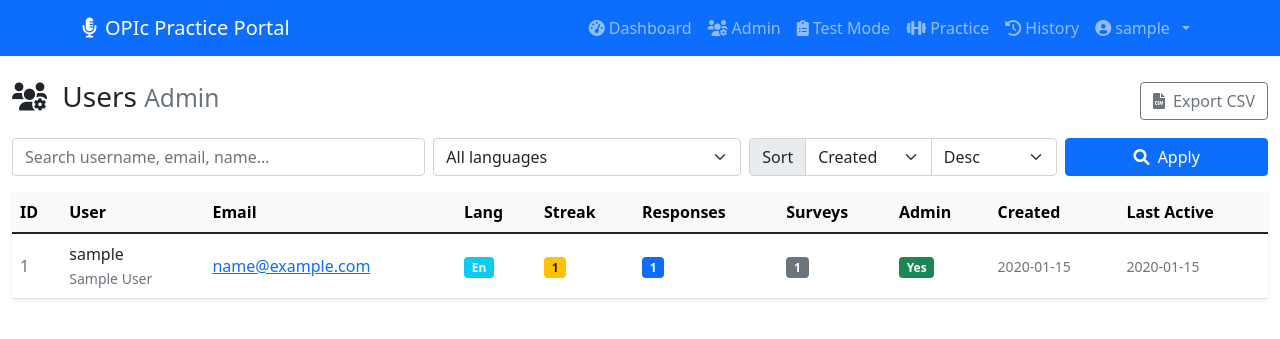
After one commit to pnam-ng/OPIc-Practice-Portal, a Flask app: page /admin/users in a window 1280 px wide. The commit adds this page. Shown: the top 339 px of the page. Run offline with Flask 3, Linux system fonts and the light colour scheme; a user stored in the database is signed in; tables that the repository leaves empty hold one stand-in row (values such as "Sample post").

Commit message:
add user list

```diff
--- a/app.py
+++ b/app.py
@@ -91,12 +91,13 @@ def register_blueprints(app):
     from app.blueprints.main import main_bp
     from app.blueprints.test_mode import test_mode_bp
     from app.blueprints.practice_mode import practice_mode_bp
+    from app.blueprints.admin import admin_bp
 
     app.register_blueprint(auth_bp, url_prefix='/auth')
     app.register_blueprint(main_bp)
     app.register_blueprint(test_mode_bp, url_prefix='/test')
     app.register_blueprint(practice_mode_bp, url_prefix='/practice')
-
+    app.register_blueprint(admin_bp, url_prefix='/admin')
 
 def create_celery(app=None):
     """Create Celery instance"""
--- a/scripts/init_db_with_samples.py
+++ b/scripts/init_db_with_samples.py
@@ -11,6 +11,7 @@ from pathlib import Path
 
 # Add the project root to Python path
 sys.path.insert(0, str(Path(__file__).parent))
+sys.path.append(os.path.dirname(os.path.dirname(os.path.abspath(__file__))))
 
 from app import create_app, db
 from app.models import User, Question, Response, Survey
--- /dev/null
+++ b/templates/admin/user_list.html
@@ -0,0 +1,124 @@
+{% extends "base.html" %}
+{% block title %}Admin • Users — OPIc Practice Portal{% endblock %}
+
+{% block content %}
+<div class="container-fluid py-4">
+  <div class="d-flex flex-wrap justify-content-between align-items-center mb-3">
+    <h3 class="mb-2">
+      <i class="fas fa-users-cog me-2"></i> Users
+      <small class="text-muted">Admin</small>
+    </h3>
+
+    <div class="d-flex gap-2">
+      <a class="btn btn-outline-secondary" href="{{ url_for('admin.users_csv', q=q, lang=lang) }}">
+        <i class="fas fa-file-csv me-1"></i> Export CSV
+      </a>
+    </div>
+  </div>
+
+  <form class="row g-2 mb-3" method="get" action="{{ url_for('admin.users') }}">
+    <div class="col-md-4">
+      <input type="text" name="q" value="{{ q }}" class="form-control" placeholder="Search username, email, name…">
+    </div>
+    <div class="col-md-3">
+      <select name="lang" class="form-select">
+        <option value="">All languages</option>
+        <option value="english" {{ 'selected' if lang == 'english' else '' }}>English</option>
+        <option value="korean"  {{ 'selected' if lang == 'korean'  else '' }}>Korean</option>
+      </select>
+    </div>
+    <div class="col-md-3">
+      <div class="input-group">
+        <label class="input-group-text" for="sort">Sort</label>
+        <select id="sort" name="sort" class="form-select">
+          <option value="created_at" {{ 'selected' if sort == 'created_at' else '' }}>Created</option>
+          <option value="username"   {{ 'selected' if sort == 'username'   else '' }}>Username</option>
+          <option value="email"      {{ 'selected' if sort == 'email'      else '' }}>Email</option>
+          <option value="responses"  {{ 'selected' if sort == 'responses'  else '' }}>Responses</option>
+        </select>
+        <select name="order" class="form-select">
+          <option value="desc" {{ 'selected' if order == 'desc' else '' }}>Desc</option>
+          <option value="asc"  {{ 'selected' if order == 'asc'  else '' }}>Asc</option>
+        </select>
+      </div>
+    </div>
+    <div class="col-md-2">
+      <button class="btn btn-primary w-100">
+        <i class="fas fa-search me-1"></i> Apply
+      </button>
+    </div>
+  </form>
+
+  <div class="card border-0 shadow-sm">
+    <div class="table-responsive">
+      <table class="table table-hover align-middle mb-0">
+        <thead class="table-light">
+          <tr>
+            <th>ID</th>
+            <th>User</th>
+            <th>Email</th>
+            <th>Lang</th>
+            <th>Streak</th>
+            <th>Responses</th>
+            <th>Surveys</th>
+            <th>Admin</th>
+            <th>Created</th>
+            <th>Last Active</th>
+          </tr>
+        </thead>
+        <tbody>
+        {% for u in users %}
+          <tr>
+            <td class="text-muted">{{ u.id }}</td>
+            <td>
+              <div class="fw-semibold">{{ u.username }}</div>
+              <small class="text-muted">{{ u.name }}</small>
+            </td>
+            <td><a href="mailto:{{ u.email }}">{{ u.email }}</a></td>
+            <td><span class="badge bg-info">{{ u.target_language|title }}</span></td>
+            <td><span class="badge bg-warning text-dark">{{ u.streak_count or 0 }}</span></td>
+            <td><span class="badge bg-primary">{{ u.responses_count }}</span></td>
+            <td><span class="badge bg-secondary">{{ u.surveys_count }}</span></td>
+            <td>
+              {% if u.is_admin %}
+                <span class="badge bg-success">Yes</span>
+              {% else %}
+                <span class="badge bg-light text-dark">No</span>
+              {% endif %}
+            </td>
+            <td><small class="text-muted">{{ u.created_at.strftime('%Y-%m-%d') if u.created_at else '-' }}</small></td>
+            <td><small class="text-muted">{{ u.last_active_date.strftime('%Y-%m-%d') if u.last_active_date else '-' }}</small></td>
+          </tr>
+        {% else %}
+          <tr><td colspan="10" class="text-center text-muted py-4">No users found.</td></tr>
+        {% endfor %}
+        </tbody>
+      </table>
+    </div>
+
+    {% if pages > 1 %}
+    <div class="card-footer bg-white">
+      <nav>
+        <ul class="pagination mb-0 justify-content-end flex-wrap">
+          <li class="page-item {{ 'disabled' if page == 1 else '' }}">
+            <a class="page-link" href="{{ page_url(1) }}">&laquo;</a>
+          </li>
+          <li class="page-item {{ 'disabled' if page == 1 else '' }}">
+            <a class="page-link" href="{{ page_url(page-1) }}">&lsaquo;</a>
+          </li>
+          <li class="page-item disabled">
+            <span class="page-link">Page {{ page }} / {{ pages }}</span>
+          </li>
+          <li class="page-item {{ 'disabled' if page == pages else '' }}">
+            <a class="page-link" href="{{ page_url(page+1) }}">&rsaquo;</a>
+          </li>
+          <li class="page-item {{ 'disabled' if page == pages else '' }}">
+            <a class="page-link" href="{{ page_url(pages) }}">&raquo;</a>
+          </li>
+        </ul>
+      </nav>
+    </div>
+    {% endif %}
+  </div>
+</div>
+{% endblock %}
--- a/templates/base.html
+++ b/templates/base.html
@@ -195,6 +195,12 @@
                 <a class="nav-link" href="{{ url_for('main.dashboard') }}">
                     <i class="fas fa-tachometer-alt me-1"></i>Dashboard
                 </a>
+                {% if current_user.is_authenticated and current_user.is_admin %}
+                <a class="nav-link" href="{{ url_for('admin.users') }}">
+                    <i class="fas fa-users-cog me-1"></i>Admin
+                </a>
+
+                {% endif %}
                 <a class="nav-link" href="{{ url_for('main.test_mode') }}">
                     <i class="fas fa-clipboard-list me-1"></i>Test Mode
                 </a>
```
Also changed, not shown: app/blueprints/admin.py (added, +175 -0 lines).
